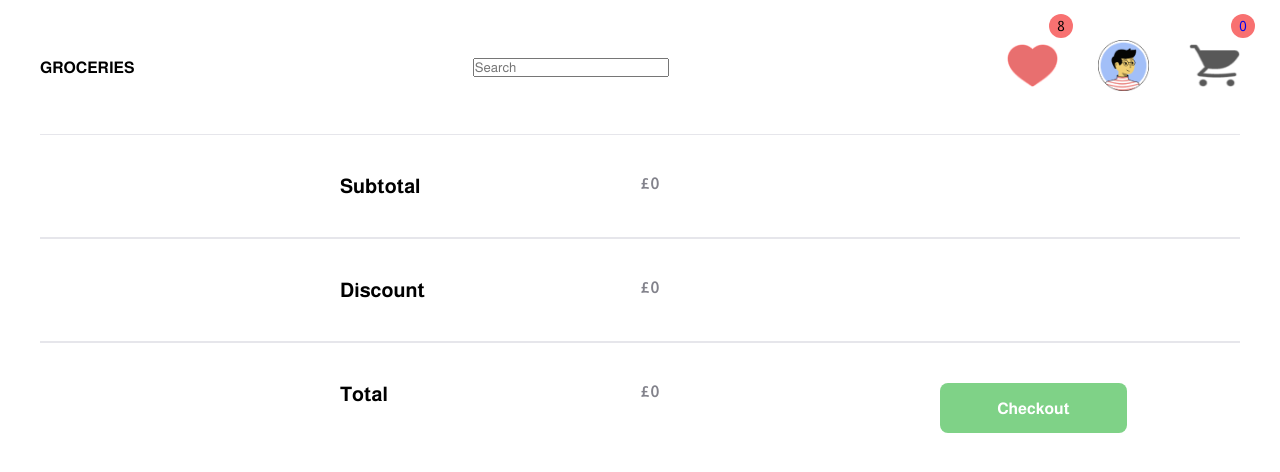
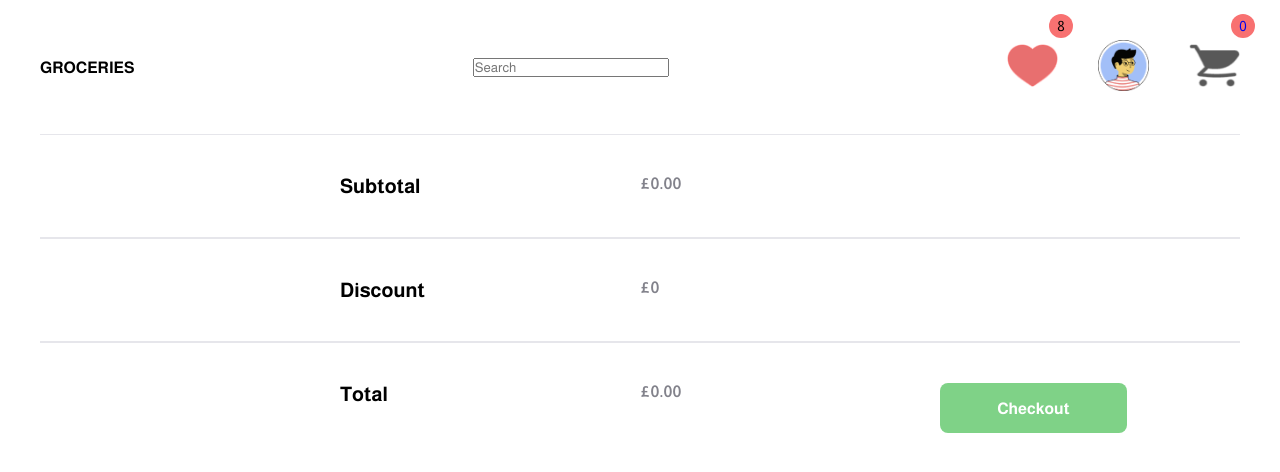
Before and after one commit to rokibulslam/React-Shopping-cart, a React (Vite) app: page /cart in a window 1280 px wide. Shown: the top 472 px of the page. Built offline with nearby package versions, Linux system fonts and the light colour scheme.

Commit message:
decimal error fixed

```diff
--- a/src/features/cartSlice.js
+++ b/src/features/cartSlice.js
@@ -8,7 +8,6 @@ const initialState = {
   discountForCocacola: 0,
   discountedCoffee: 0,
   cartTotal: 0,
-  total: 0,
 };
 
 const cartSlice = createSlice({
--- a/src/pages/Cart.jsx
+++ b/src/pages/Cart.jsx
@@ -11,11 +11,13 @@ const Cart = () => {
   // const subTotal = useSelector((state) => state.cart.subTotal);
   const cartTotal = useSelector((state) => state.cart.cartTotal);
   const discountCoffee = useSelector((state) => state.cart.discountedCoffee);
-  let subTotal = cartTotal + discountCoffee
+  const subTotalWithDeci = parseFloat(cartTotal) + parseFloat(discountCoffee);
+  const subTotal = parseFloat(subTotalWithDeci).toFixed(2);
   const discount = useSelector(
     (state) => state.cart.discountForCocacola
   );
-    let total=subTotal-discount
+  const totalWithDeci = parseFloat(subTotal) - parseFloat(discount)
+  const total=parseFloat(totalWithDeci).toFixed(2)
   return (
     <div>
       {/* Cart Items */}
```
